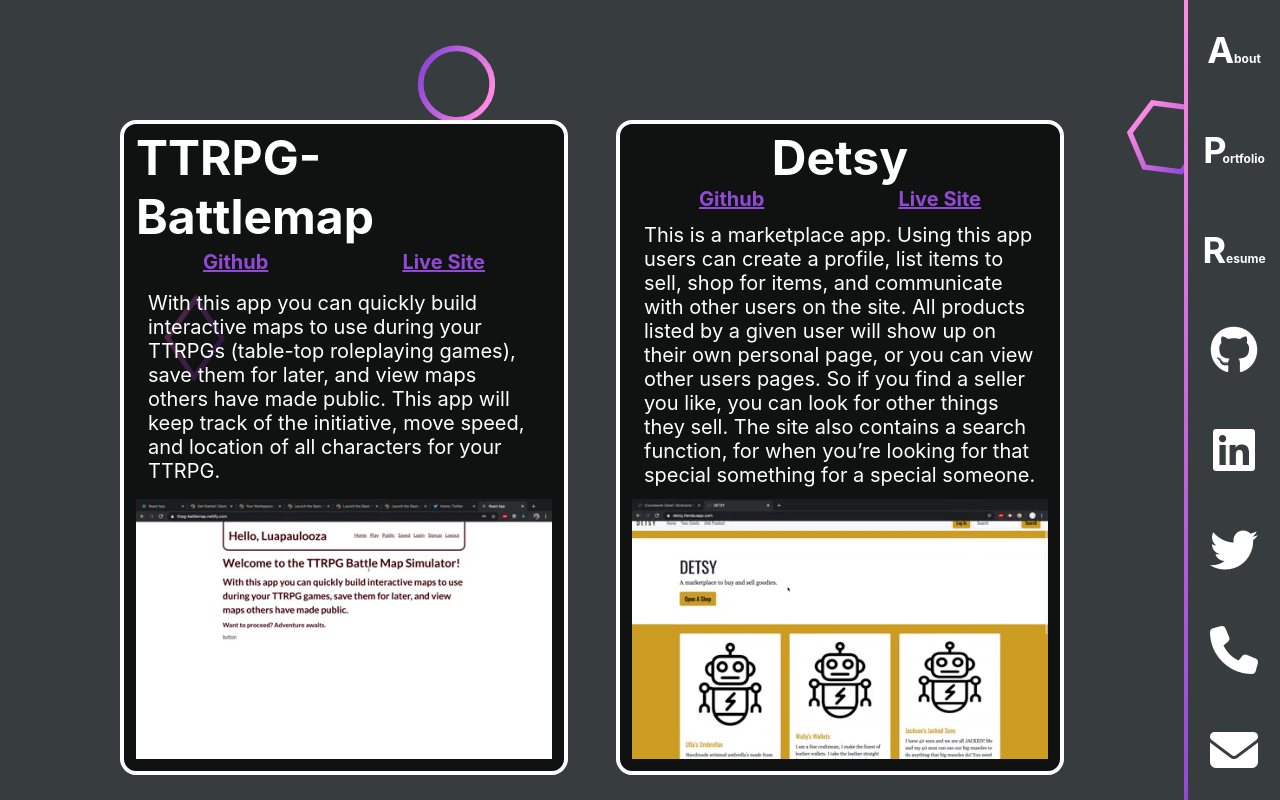
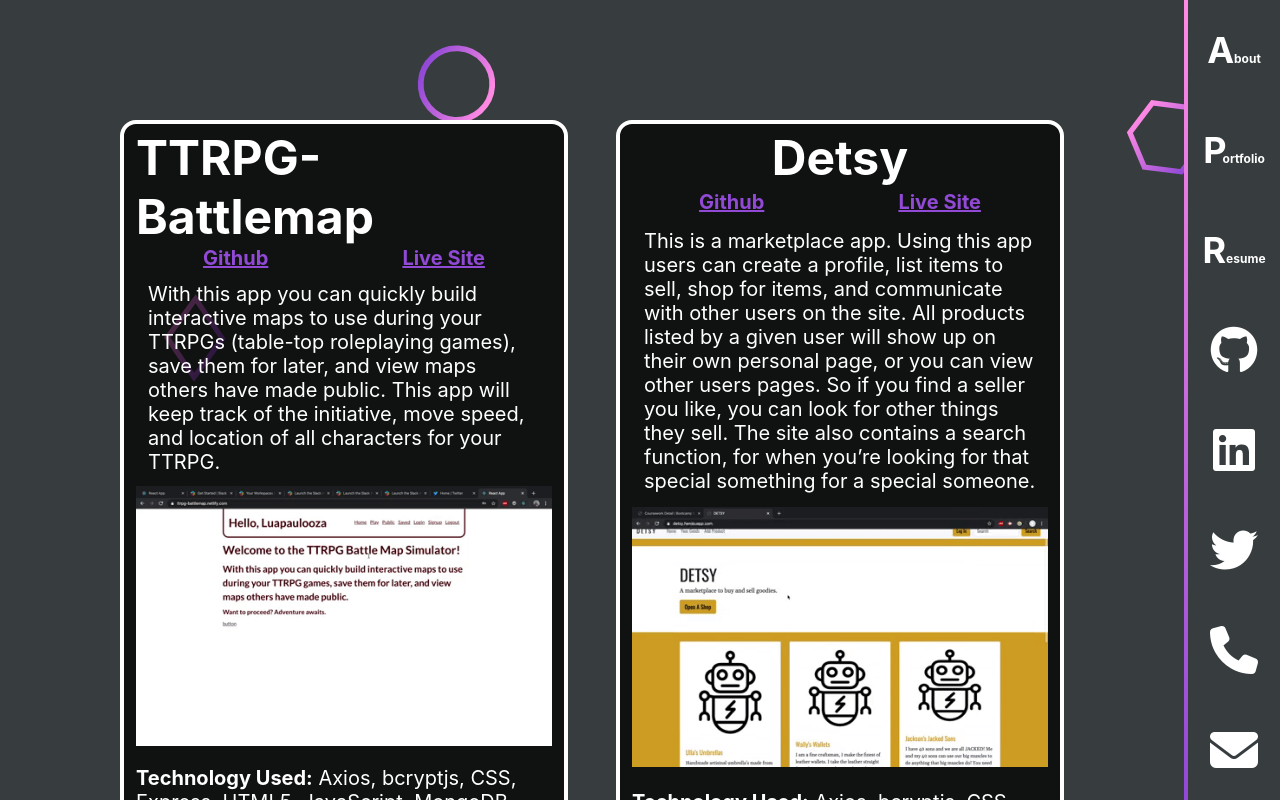
Before and after one commit to paulieDOTjs/Paul-Hendrickson-Portfolio, a React (Create React App) app: page /portfolio in a window 1280 px wide. Built offline with nearby package versions, Linux system fonts and the light colour scheme.

Commit message:
added technology used to portfolio  card

```diff
--- a/src/Components/Main/Main.js
+++ b/src/Components/Main/Main.js
@@ -9,7 +9,7 @@ function Main() {
         <h1 style={{ marginBottom: "24px" }}>Hello, my name is Paul</h1>
         <h3>
           I am a full-stack web developer well-versed in HTML, CSS and
-          javascript and am comfortable handling both front and back end
+          JavaScript and am comfortable handling both front and back end
           systems. I am also a music arranger, singer, songwriter, pianist, and
           TTRPG player. I bring an equal degree of passion, creativity, and
           enthusiasm to all of my projects. I excel most with process
--- a/src/Components/PortfolioCard/PortfolioCard.js
+++ b/src/Components/PortfolioCard/PortfolioCard.js
@@ -39,6 +39,10 @@ function PortfolioCard(props) {
         alt={props.props.name}
         src={process.env.PUBLIC_URL + props.props.image}
       />
+      <p>
+        <span style={{ fontWeight: "bolder" }}>Technology Used:</span>{" "}
+        {props.props.technologies}
+      </p>
     </div>
   );
 }
--- a/src/Media/PortfolioInfo.js
+++ b/src/Media/PortfolioInfo.js
@@ -5,7 +5,9 @@ export const PortfolioInfo = [
     liveSite: "https://ttrpg-battlemap.netlify.com/",
     description:
       "With this app you can quickly build interactive maps to use during your TTRPGs (table-top roleplaying games), save them for later, and view maps others have made public. This app will keep track of the initiative, move speed, and location of all characters for your TTRPG.",
-    image: "/assets/images/TTRPG-Battlemap.gif"
+    image: "/assets/images/TTRPG-Battlemap.gif",
+    technologies:
+      "Axios, bcryptjs, CSS, Express, HTML5, JavaScript, MongoDB, node.js, Nodemon, Passport, React Router, ReactJS, UUID."
   },
   {
     name: "Detsy",
@@ -13,14 +15,18 @@ export const PortfolioInfo = [
     liveSite: "https://detsy2.herokuapp.com/",
     description:
       "This is a marketplace app. Using this app users can create a profile, list items to sell, shop for items, and communicate with other users on the site. All products listed by a given user will show up on their own personal page, or you can view other users pages. So if you find a seller you like, you can look for other things they sell. The site also contains a search function, for when you’re looking for that special something for a special someone.",
-    image: "/assets/images/detsy.gif"
+    image: "/assets/images/detsy.gif",
+    technologies:
+      "Axios, bcryptjs, CSS, Express, HTML, JavaScript, MySQLDB, node.js, Nodemon, Passport, Sequelize"
   },
   {
     name: "Doggify",
     URL: "https://github.com/paulrobhendrickson/doggify",
     liveSite: "https://paulrobhendrickson.github.io/doggify/",
     description: `Take this personality quiz to find out what dog and vacation spot matches your personality type. Click the "Yes" button on the main page to initiate the quiz. You'll answer 10 scenario questions with answers relating to different personality types. After answering the last question you'll find out which dog breed and vacation spot best matches your personality type on our results page.`,
-    image: "/assets/images/doggify.gif"
+    image: "/assets/images/doggify.gif",
+    technologies:
+      "Adobe Photoshop, Axios, Dog API, jQuery, Lodash, Open Weather API, Simple Grid"
   },
   {
     name: "Quizz Whiz",
@@ -28,7 +34,8 @@ export const PortfolioInfo = [
     liveSite: "https://paulrobhendrickson.github.io/multiple-choice-game/",
     description:
       "A dynamic multiple choice game. The user begins the game in the start screen. When the start game is clicked the user is shown the rules of score keeping on the game and prompted for a username. The user can jump straight to the high score window or enter a username and take the quiz. The user is presented with 5 music theory questions, each more difficult than the last as a timer ticks down. Upon completing the quiz the user is brought to the high score page.",
-    image: "/assets/images/quizzWhizGif.gif"
+    image: "/assets/images/quizzWhizGif.gif",
+    technologies: "CSS, HTML5, JavaScript"
   },
   {
     name: "Template Engine",
@@ -36,7 +43,8 @@ export const PortfolioInfo = [
     liveSite: "N/A",
     description:
       "This is an app to organize your work team. It runs using js.node and is a CLI app. When the index.js file is run the user will be prompted a series of questions to get information about their work team. All employees will have the majority of questions the same, but the user will receive a different question based on what role the employee is fulfilling. Managers will be asked what their office number is. Interns will be asked what school they attend. Engineers will be asked what their github username is. This information will be dynamically created and made into an HTML file named after the name of their team. The layout of the team members depends on the number of members on the team so that there will never be more than 4 employees in any given row, and higher rows will have fewer employees than the lower ones, and they are all as evenly distrubted as possible.",
-    image: "/assets/images/templateEngine.gif"
+    image: "/assets/images/templateEngine.gif",
+    technologies: "CSS, FS, HTML5, Inquirer, JavaScript"
   },
   {
     name: "Simple Weather App",
@@ -44,6 +52,7 @@ export const PortfolioInfo = [
     liveSite: "https://paulrobhendrickson.github.io/weather-app/",
     description:
       "A simple weather app. Users can put in a city of their choosing and the app will generate the current conditions, temperature, humidity wind speed and UV index, as well as a background that fits that current condition. The app will then generate the weather over the next 5 days displaying the date, conditions, temperature, humidity, and changing the background to an image that fits. The app saves past searches in local data and has clickable links on the right hand side to search for those cities again. The app will always open back up with the most recent search.",
-    image: "/assets/images/weatherAppGif.gif"
+    image: "/assets/images/weatherAppGif.gif",
+    technologies: "CSS, HTML5, JavaScript, JQuery, Weather API"
   }
 ];
```
